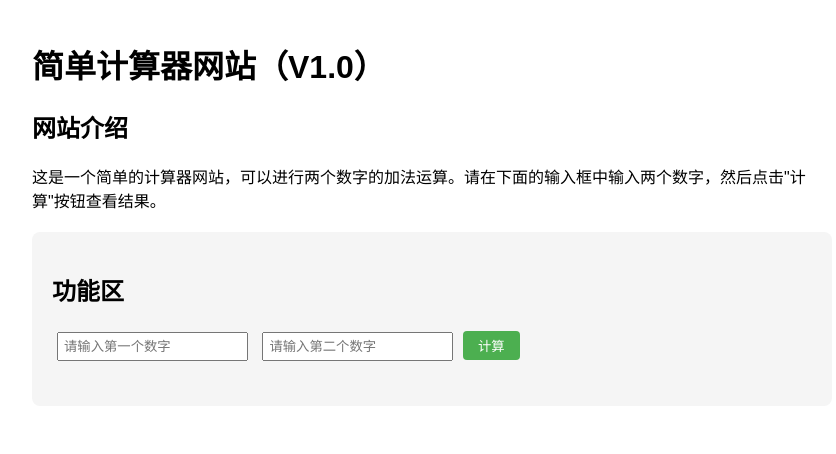
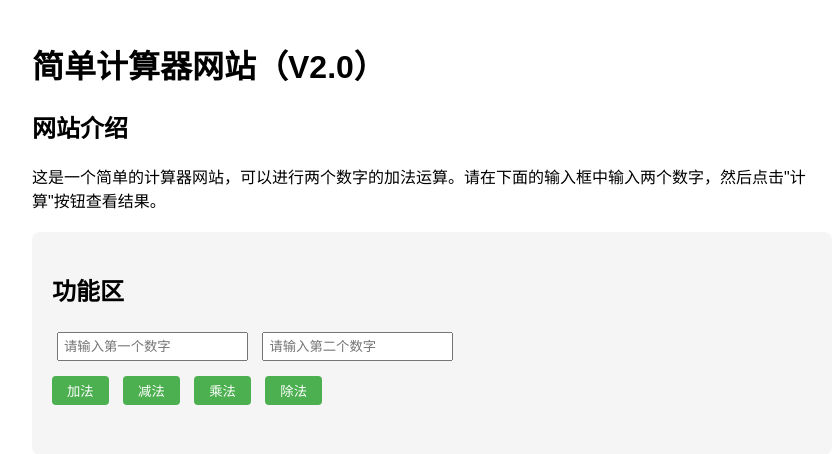
Before and after one commit to DLh0510/aws-cicd-demo, a Flask app: page / in a window 1280 px wide. Shown: the top 454 px of the page, without its empty margins (208-1044 px from the left). Run offline with Flask 3, Linux system fonts and the light colour scheme.

Commit message:
Enhance calculator functionality by adding support for multiple operations (addition, subtraction, multiplication, division) and update UI buttons accordingly in index.html.

```diff
--- a/app.py
+++ b/app.py
@@ -12,8 +12,24 @@ def calculate():
         data = request.get_json()
         num1 = float(data['num1'])
         num2 = float(data['num2'])
-        result = num1 + num2
-        return jsonify({'result': f'计算结果：{num1} + {num2} = {result}'})
+        operation = data['operation']
+
+        if operation == 'add':
+            result = num1 + num2
+            symbol = '+'
+        elif operation == 'subtract':
+            result = num1 - num2
+            symbol = '-'
+        elif operation == 'multiply':
+            result = num1 * num2
+            symbol = '×'
+        elif operation == 'divide':
+            if num2 == 0:
+                return jsonify({'result': '错误：除数不能为0！'})
+            result = num1 / num2
+            symbol = '÷'
+
+        return jsonify({'result': f'计算结果：{num1} {symbol} {num2} = {result}'})
     except:
         return jsonify({'result': '请输入有效的数字！'})
 
--- a/templates/index.html
+++ b/templates/index.html
@@ -36,10 +36,20 @@
             margin-top: 20px;
             font-size: 18px;
         }
+        .buttons {
+            margin: 10px 0;
+        }
+        .buttons button {
+            margin-right: 10px;
+            margin-bottom: 10px;
+        }
+        .buttons button:last-child {
+            margin-right: 0;
+        }
     </style>
 </head>
 <body>
-    <h1>简单计算器网站（V1.0）</h1>
+    <h1>简单计算器网站（V2.0）</h1>
 
     <div class="introduction">
         <h2>网站介绍</h2>
@@ -50,12 +60,17 @@
         <h2>功能区</h2>
         <input type="number" id="number1" placeholder="请输入第一个数字">
         <input type="number" id="number2" placeholder="请输入第二个数字">
-        <button onclick="calculate()">计算</button>
+        <div class="buttons">
+            <button onclick="calculate('add')">加法</button>
+            <button onclick="calculate('subtract')">减法</button>
+            <button onclick="calculate('multiply')">乘法</button>
+            <button onclick="calculate('divide')">除法</button>
+        </div>
         <div id="result"></div>
     </div>
 
     <script>
-        function calculate() {
+        function calculate(operation) {
             const num1 = document.getElementById('number1').value;
             const num2 = document.getElementById('number2').value;
 
@@ -66,7 +81,8 @@
                 },
                 body: JSON.stringify({
                     num1: num1,
-                    num2: num2
+                    num2: num2,
+                    operation: operation
                 })
             })
             .then(response => response.json())
```
